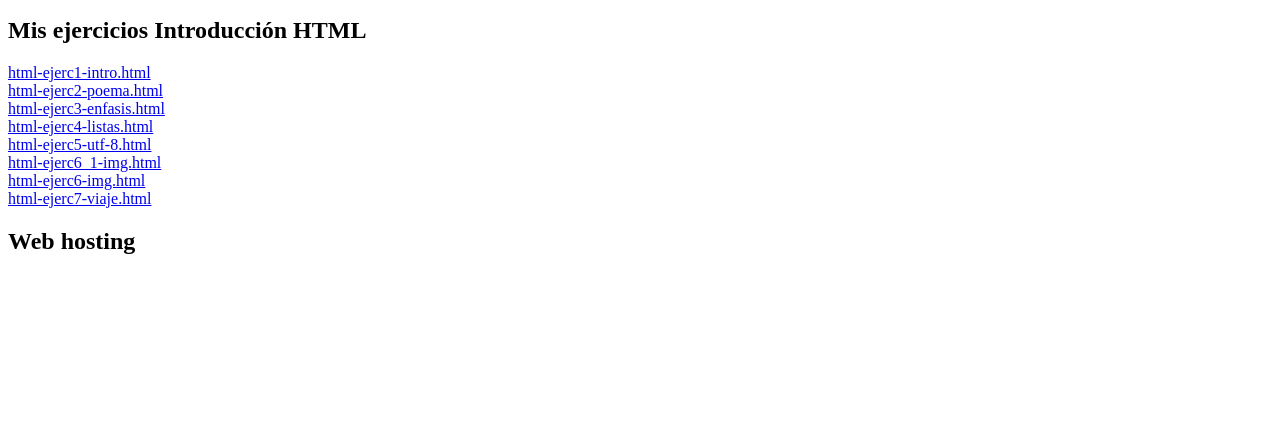
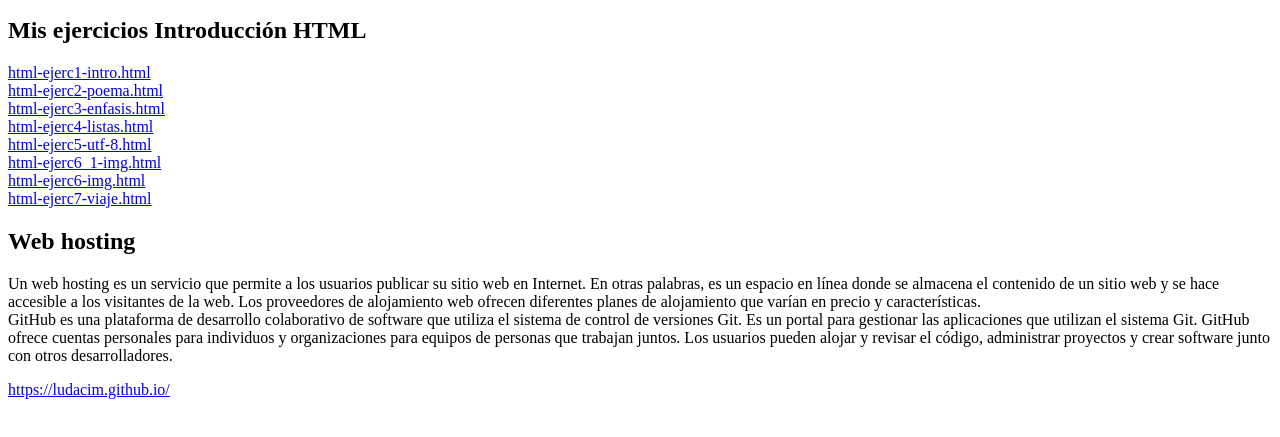
Before and after one commit to Ludacim/Ludacim.github.io, a plain HTML site: page index.html in a window 1280 px wide. Shown: the part 137-574 px from the top of the page. Drawn offline with Linux system fonts and the light colour scheme.

Commit message:
Update index.html

```diff
--- a/index.html
+++ b/index.html
@@ -21,6 +21,8 @@
 <a href="https://replit.com/@damiangm2006/Indexhtml#ejercicios_html/html-ejerc6-img.html">html-ejerc6-img.html</a><br>
 <a href="https://replit.com/@damiangm2006/Indexhtml#ejercicios_html/html-ejerc7-viaje.html">html-ejerc7-viaje.html</a>
 <h2>Web hosting</h2>
+<p>Un web hosting es un servicio que permite a los usuarios publicar su sitio web en Internet. En otras palabras, es un espacio en línea donde se almacena el contenido de un sitio web y se hace accesible a los visitantes de la web. Los proveedores de alojamiento web ofrecen diferentes planes de alojamiento que varían en precio y características.<br> GitHub es una plataforma de desarrollo colaborativo de software que utiliza el sistema de control de versiones Git. Es un portal para gestionar las aplicaciones que utilizan el sistema Git. GitHub ofrece cuentas personales para individuos y organizaciones para equipos de personas que trabajan juntos. Los usuarios pueden alojar y revisar el código, administrar proyectos y crear software junto con otros desarrolladores.</p>
+<a href="https://ludacim.github.io/">https://ludacim.github.io/</a>
 </body>
 
 </html>
```
